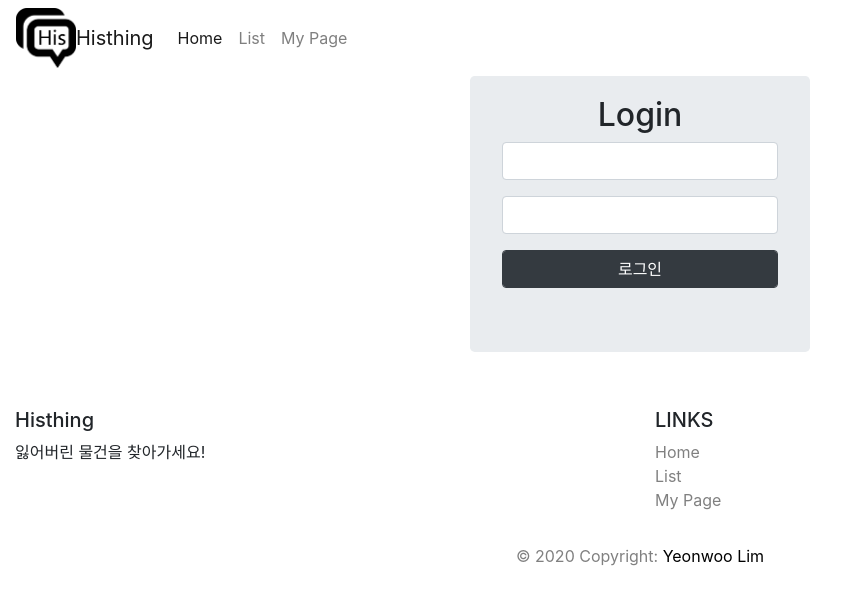
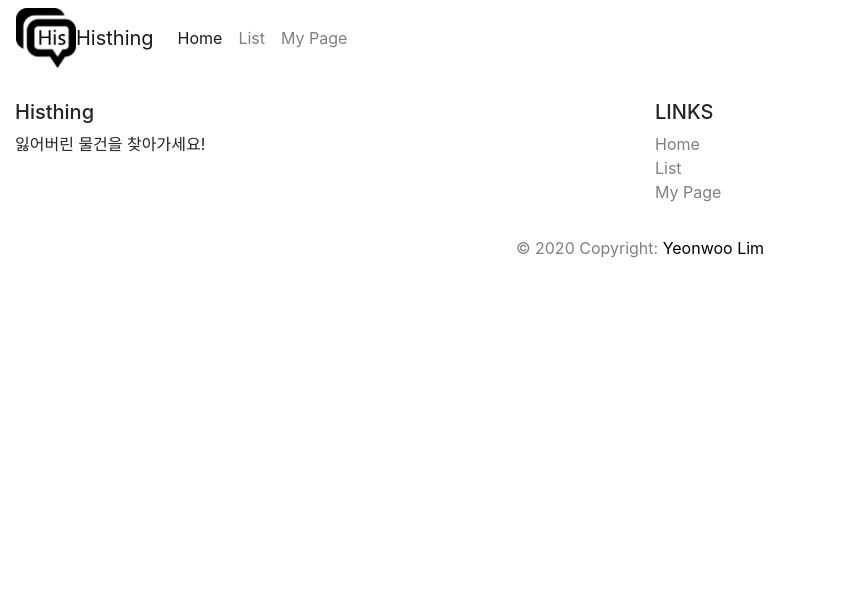
Before and after one commit to terry1213/OSS_finalproject, a PHP site: page /login.php in a window 1280 px wide. Shown: the top 592 px of the page, without its empty margins (0-857 px from the left). Run offline with PHP 8.4, Linux system fonts and the light colour scheme; some libraries are stand-ins or nearby versions.

Commit message:
login test

```diff
--- a/login.php
+++ b/login.php
@@ -12,22 +12,7 @@
     ?>
 
     <article>
-        <div class ="container">
-           <div class="col-lg-4" style="margin:auto">
-              <div class="jumbotron" style="padding-top:20px;">
-                 <form method='post' action='login_ok.php'>
-                    <h2 style="text-align:center;">Login</h2>
-                    <div class="form-group">
-                       <input class="form-control" type='text' name='user_id'/>
-                    </div>
-                    <div class="form-group">
-                       <input class="form-control" type='password' name='user_pw'/>
-                    </div>
-                    <input type='submit' class="btn btn-dark form-control" value='로그인'/>
-                 </form>
-              </div>
-           </div>
-        </div>
+
     </article>
 
     <?php
```
